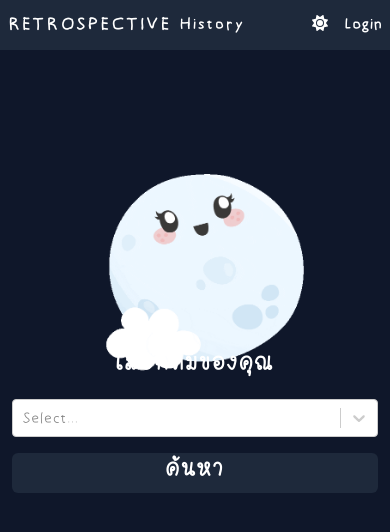
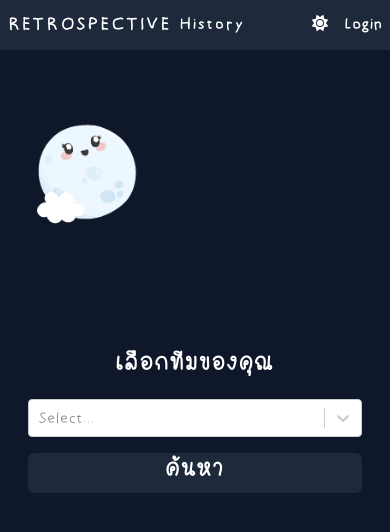
Before and after one commit to thasuohm/retrospective-app, a Next.js app: page / in a window 390 px wide. Both pictures are taken after a click on the button "dark-mode-switch". Shown: the top 532 px of the page. Built offline with nearby package versions, Linux system fonts and the light colour scheme.

Commit message:
responsive theme

```diff
--- a/components/Button.tsx
+++ b/components/Button.tsx
@@ -28,7 +28,7 @@ const Button: React.FC<ButtonProps> = (props) => {
   return (
     <button
       type={type}
-      className={`${styleSwitch()} ${sizeSwitch()} hover:opacity-80`}
+      className={`${styleSwitch()} ${sizeSwitch()} hover:opacity-80 duration-150`}
       disabled={isDisabled}
     >
       {children}
--- a/components/ThemeRise.tsx
+++ b/components/ThemeRise.tsx
@@ -3,6 +3,8 @@ import React from 'react'
 import {useTheme} from '../contexts/theme'
 import sunImg from '../public/images/sun.gif'
 import moonImg from '../public/images/moon.gif'
+import cloudImg from '../public/images/cloud.png'
+
 import {useSpring, animated} from '@react-spring/web'
 
 const ThemeRise = () => {
@@ -17,27 +19,29 @@ const ThemeRise = () => {
   }
 
   const moonRise = useSpring({
-    from: {y: isDark() ? -150 : 0},
-    to: {y: isDark() ? 60 : 0},
+    from: {y: isDark() ? -200 : 0},
+    to: {y: isDark() ? 20 : 0},
   })
 
   const sunRise = useSpring({
     from: {y: !isDark() ? 0 : -120},
-    to: {y: !isDark() ? 0 : 80},
+    to: {y: !isDark() ? 0 : 60},
   })
 
   return (
-    <div className="absolute top-24 left-24">
+    <>
+      <div className="absolute top-24 left-8 md:left-24  translate-x-0 duration-200">
         {isDark() ? (
-        <animated.div style={moonRise} className="w-56">
+          <animated.div style={moonRise} className="w-28 md:w-56 duration-200">
             <Image src={moonImg} alt="moon rise" />
           </animated.div>
         ) : (
-        <animated.div style={sunRise} className="w-60">
+          <animated.div style={sunRise} className="w-32 md:w-60 duration-200">
             <Image src={sunImg} alt="sun rise" />
           </animated.div>
         )}
       </div>
+    </>
   )
 }
 
--- a/pages/_app.tsx
+++ b/pages/_app.tsx
@@ -12,7 +12,7 @@ export default function App({Component, pageProps}: AppProps) {
     <>
       <ThemeProvider>
         <main
-          className={`dark:bg-slate-900 h-screen duration-200 ${fiveYearsOldFont.variable} ${sanamDeklen.variable} font-five-yearsold`}
+          className={`bg-white dark:bg-slate-900 h-screen duration-200 ${fiveYearsOldFont.variable} ${sanamDeklen.variable} font-five-yearsold`}
         >
           <DefaultLayout>
             <Component {...pageProps} />
--- a/pages/index.tsx
+++ b/pages/index.tsx
@@ -28,7 +28,8 @@ export default function Home() {
   }
 
   return (
-    <main className="flex flex-col gap-4 max-w-3xl justify-center mx-auto h-screen px-3 lg:px-0">
+    <main className="flex flex-col gap-4 max-w-3xl justify-center mx-auto h-screen px-3 lg:px-0 ">
+      <div className="p-4 flex flex-col gap-4 justify-center rounded-lg">
         <h1 className="font-semibold font-sanam-deklen tracking-widest text-2xl text-center dark:text-white">
           เลือกทีมของคุณ
         </h1>
@@ -51,6 +52,7 @@ export default function Home() {
             ค้นหา
           </b>
         </Button>
+      </div>
     </main>
   )
 }
```
Also changed, not shown: public/images/cloud.png (added), public/images/doodle-1.jpg (added). Lines whose indentation alone changed are shown as unchanged.
